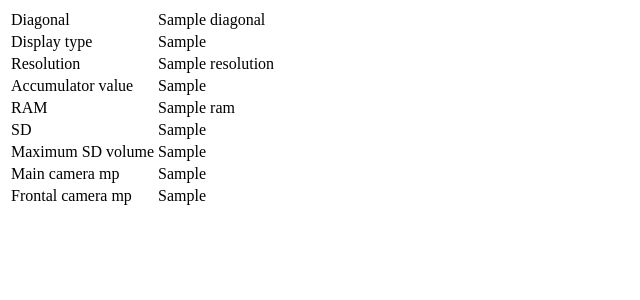
After one commit to Malik5547/web_store, a Django app: template store/templates/smartphone_specifications.html in a window 1280 px wide. The commit adds this page. Shown: the top 300 px of the page, without its empty margins (0-640 px from the left). Run offline with Django 3.2, Linux system fonts and the light colour scheme; the template is opened without the code that fills it: most values are stand-ins (such as "Sample title", 1, 10 or a date in 2020).

Commit message:
added template for product specifications

```diff
--- /dev/null
+++ b/store/templates/smartphone_specifications.html
@@ -0,0 +1,40 @@
+<table classs="table">
+    <tbody>
+        <tr>
+            <td>Diagonal</td>
+            <td>{{ product.diagonal }}</td>
+        </tr>
+        <tr>
+            <td>Display type</td>
+            <td>{{ product.display_type }}</td>
+        </tr>
+        <tr>
+            <td>Resolution</td>
+            <td>{{ product.resolution }}</td>
+        </tr>
+        <tr>
+            <td>Accumulator value</td>
+            <td>{{ product.accum_value }}</td>
+        </tr>
+        <tr>
+            <td>RAM</td>
+            <td>{{ product.ram }}</td>
+        </tr>
+        <tr>
+            <td>SD</td>
+            <td>{{ product.sd }}</td>
+        </tr>
+        <tr>
+            <td>Maximum SD volume</td>
+            <td>{{ product.sd_volume_max }}</td>
+        </tr>
+        <tr>
+            <td>Main camera mp</td>
+            <td>{{ product.main_cam_mp }}</td>
+        </tr>
+        <tr>
+            <td>Frontal camera mp</td>
+            <td>{{ product.frontal_cam_mp }}</td>
+        </tr>
+    </tbody>
+</table>
```
Also changed, not shown: store/templates/notebook_specifications.html (added, +28 -0 lines), store/templates/product_detail.html (+8 -1 lines), 1 other file.
